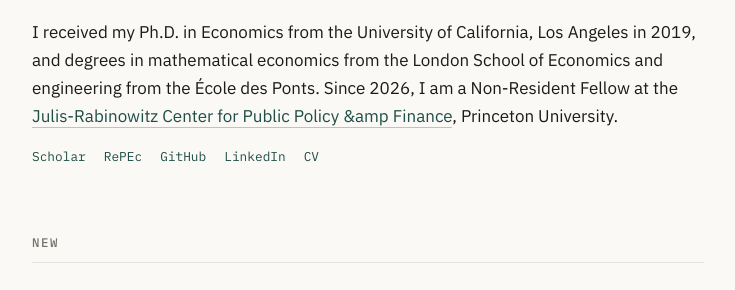
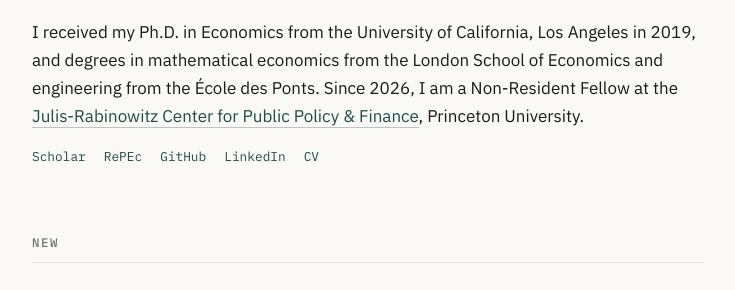
Before and after one commit to flavienmoreau/flavienmoreau.github.io, a Jekyll site: the page built from index.md, in a window 1280 px wide. Shown: the part 431-721 px from the top of the page, without its empty margins (272-1007 px from the left). Built offline with Jekyll 4.4.1, drawn with Linux system fonts in a browser that asks for light colours.

Commit message:
Fix HTML entity for ampersand in index.md

```diff
--- a/index.md
+++ b/index.md
@@ -10,7 +10,7 @@ title: Home
   <div class="bio">
     <p>I am a macroeconomist with broad interests that intersect firm dynamics, development, demography, climate finance, and competition policy. My work has been covered by <a href="https://www.economist.com/the-americas/2024/06/13/why-latin-america-is-the-worlds-trade-pipsqueak">The Economist</a>, BBC, <a href="{{ '/assets/press/NZZ_am_Sonntag_2025-09-28.pdf' | relative_url }}">NZZ</a>, Reuters, Bloomberg, and the Financial Times.</p>
     <p> I work in the Macroeconomic Development Division at the International Monetary Fund's Research Department. In earlier assignments at the Fund, I covered a broad range of economies, including the Democratic Republic of the Congo, Saudi Arabia, as well Latin American countries and Small Island States. </p>
-    <p> I received my Ph.D. in Economics from the University of California, Los Angeles in 2019, and degrees in mathematical economics from the London School of Economics and engineering from the École des Ponts. Since 2026, I am a Non-Resident Fellow at the <a href="https://jrc.princeton.edu/">Julis-Rabinowitz Center for Public Policy &amp Finance</a>, Princeton University.</p>
+    <p> I received my Ph.D. in Economics from the University of California, Los Angeles in 2019, and degrees in mathematical economics from the London School of Economics and engineering from the École des Ponts. Since 2026, I am a Non-Resident Fellow at the <a href="https://jrc.princeton.edu/">Julis-Rabinowitz Center for Public Policy & Finance</a>, Princeton University.</p>
     {% include social.html %}
   </div>
 </section>
```
